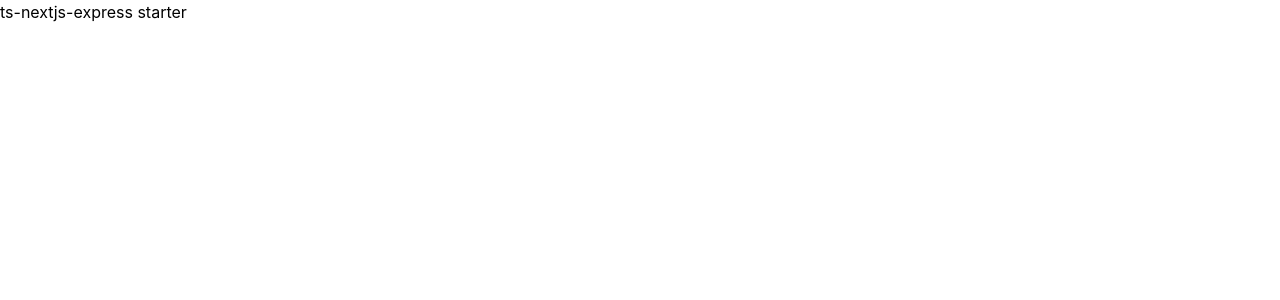
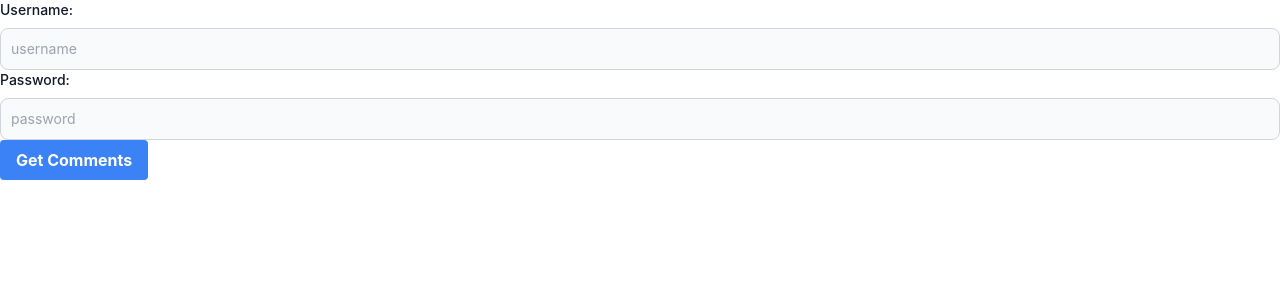
Before and after one commit to skossan/reddit-nuker-js, a Next.js app in the folder client/: page / in a window 1280 px wide. Shown: the top 300 px of the page. Built offline with nearby package versions, Linux system fonts and the light colour scheme.

Commit message:
added a simple username and password form

```diff
--- /dev/null
+++ b/client/components/Button.tsx
@@ -0,0 +1,14 @@
+import React from 'react'
+
+interface Props {
+  buttonText: string;
+  type: "button";
+}
+
+const Button = ({buttonText, type}: Props) => {
+  return (
+    <button type={type} className="bg-blue-500 hover:bg-blue-700 text-white font-bold py-2 px-4 rounded">{buttonText}</button>
+  )
+}
+
+export default Button
--- /dev/null
+++ b/client/components/InputField.tsx
@@ -0,0 +1,26 @@
+import React from "react";
+
+interface Props {
+  labelText: string;
+  type?: "text" | "password";
+  placeholderText: string;
+  name: string;
+  required?: boolean;
+}
+
+const InputField = ({labelText, name, placeholderText, required, type}: Props) => {
+  return (
+    <>
+      <label className="block mb-2 text-sm font-medium text-gray-900 dark:text-white">{labelText}</label>
+      <input
+        type={type || "text"}
+        placeholder={placeholderText}
+        name={name}
+        required={required||false}
+        className="bg-gray-50 border border-gray-300 text-gray-900 text-sm rounded-lg focus:ring-blue-500 focus:border-blue-500 block w-full p-2.5 dark:bg-gray-700 dark:border-gray-600 dark:placeholder-gray-400 dark:text-white dark:focus:ring-blue-500 dark:focus:border-blue-500"
+      />
+    </>
+  );
+};
+
+export default InputField;
--- /dev/null
+++ b/client/components/UserForm.tsx
@@ -0,0 +1,17 @@
+import React from 'react'
+import Button from './Button'
+import InputField from './InputField'
+
+const UserForm = () => {
+  return (
+    <form>
+      <div>
+        <InputField labelText='Username:' type='text' name='username' placeholderText='username' required/>
+        <InputField labelText='Password:' type='password' name='password' placeholderText='password' required/>
+        <Button buttonText='Get Comments' type='button'/>
+      </div>
+    </form>
+  )
+}
+
+export default UserForm
--- a/client/pages/index.tsx
+++ b/client/pages/index.tsx
@@ -1,19 +1,12 @@
 import Head from 'next/head'
 import type { NextPage } from 'next'
-import { useState } from 'react'
+import UserForm from '../components/UserForm'
 
 const Home: NextPage = () => {
-  const [userName, setUserName] = useState("");
-  const [password, setPassword] = useState("");
 
   return (
     <div>
-      <Head>
-        <title>Create Next App</title>
-        <meta name="description" content="Generated by create next app" />
-        <link rel="icon" href="/favicon.ico" />
-      </Head>
-      <h1>ts-nextjs-express starter</h1>
+      <UserForm />
     </div>
   )
 }
```
Also changed, not shown: 1 other file (tests, documents, lock files or other folders).
